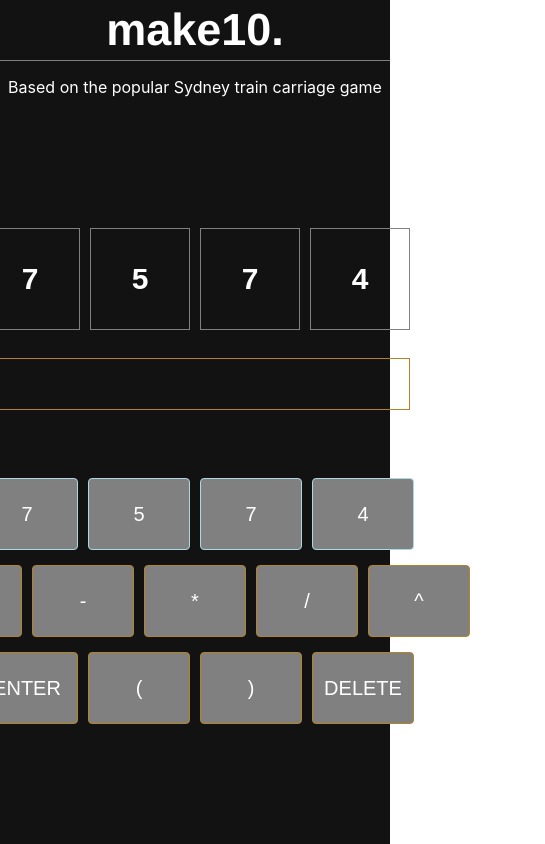
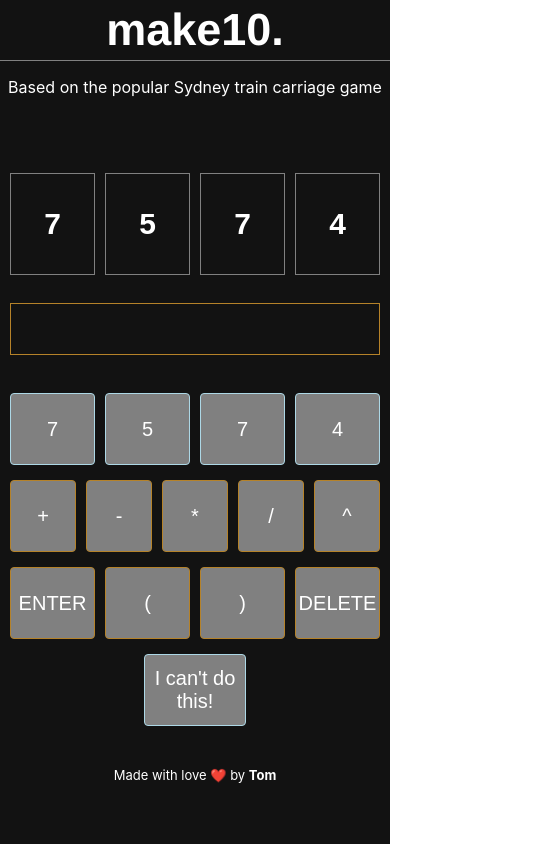
Before and after one commit to tc3149/make10, a React (Create React App) app: page / in a window 390 px wide. Shown: the whole page, 545 px wide, since content can reach past the window. Built offline with nearby package versions, Linux system fonts and the light colour scheme.

Commit message:
Made the app mobile responsive

```diff
--- a/package.json
+++ b/package.json
@@ -3,6 +3,9 @@
   "version": "0.1.0",
   "private": true,
   "dependencies": {
+    "@emotion/react": "^11.10.0",
+    "@emotion/styled": "^11.10.0",
+    "@mui/material": "^5.10.1",
     "@testing-library/jest-dom": "^5.14.1",
     "@testing-library/react": "^13.0.0",
     "@testing-library/user-event": "^13.2.1",
--- a/src/App.css
+++ b/src/App.css
@@ -32,12 +32,13 @@ nav h1 {
   height: calc(100vh - 240px);
   display: flex;
   align-items: center;
-  padding-top: 105px;
+  padding-top: 50px;
   flex-direction: column;
 }
 
 .board {
   width: 450px;
+  max-width: 100%;
   height: 110px;
   border: 0px solid black;
   display: flex;
@@ -46,6 +47,7 @@ nav h1 {
 
 .calcBoard {
   padding-top: 20px;
+  max-width: 100%;
   width: 450px;
   height: 60px;
   border: 0px solid black;
@@ -91,8 +93,9 @@ nav h1 {
 
 .keyboard {
   width: 700px;
+  max-width: 100%;
   height: 300px;
-  margin-top: 60px;
+  margin-top: 30px;
 }
 
 .line1 {
@@ -132,6 +135,11 @@ nav h1 {
   cursor: pointer;
 }
 
+.credits {
+  margin-top: 50px;
+  font-size: small;
+}
+
 #operator {
   border: 1.5px solid rgb(181, 130, 41);
 }
@@ -143,3 +151,9 @@ nav h1 {
 #disabled {
   background-color: #3a393c;
 }
+
+@media screen and (min-width: 320px) and (max-width: 480px) {
+  .credits {
+    margin-top: 0px;
+  }
+}
--- a/src/App.js
+++ b/src/App.js
@@ -9,7 +9,7 @@ export const AppContext = createContext();
 function App() {
   var nerdamer = require("nerdamer");
 
-  const [chosenNumbers] = useState([
+  const [chosenNumbers, setChosenNumbers] = useState([
     Math.floor(Math.random() * 10),
     Math.floor(Math.random() * 10),
     Math.floor(Math.random() * 10),
@@ -17,6 +17,16 @@ function App() {
   ]);
 
   const [input, setInput] = useState("");
+
+  const onReset = () => {
+    setChosenNumbers([
+      Math.floor(Math.random() * 10),
+      Math.floor(Math.random() * 10),
+      Math.floor(Math.random() * 10),
+      Math.floor(Math.random() * 10),
+    ]);
+    setInput("");
+  };
 
   const onSelectLetter = (keyVal) => {
     let temp = input;
@@ -48,7 +58,14 @@ function App() {
       </nav>
       <p>Based on the popular Sydney train carriage game</p>
       <AppContext.Provider
-        value={{ chosenNumbers, input, onSelectLetter, onDelete, onEnter }}
+        value={{
+          chosenNumbers,
+          input,
+          onSelectLetter,
+          onDelete,
+          onEnter,
+          onReset,
+        }}
       >
         <div className="game">
           <Board />
@@ -56,6 +73,9 @@ function App() {
           <Keyboard />
         </div>
       </AppContext.Provider>
+      <p className="credits">
+        Made with love ❤️ by <b>Tom</b>
+      </p>
     </div>
   );
 }
--- a/src/components/Key.js
+++ b/src/components/Key.js
@@ -2,13 +2,15 @@ import React, { useContext } from "react";
 import { AppContext } from "../App";
 
 function Key({ keyVal, operator }) {
-  const { onEnter, onDelete, onSelectLetter } = useContext(AppContext);
+  const { onEnter, onDelete, onSelectLetter, onReset } = useContext(AppContext);
 
   const selectLetter = () => {
     if (keyVal === "ENTER") {
       onEnter();
     } else if (keyVal === "DELETE") {
       onDelete();
+    } else if (keyVal === "I can't do this!") {
+      onReset();
     } else {
       onSelectLetter(keyVal);
     }
--- a/src/components/Keyboard.js
+++ b/src/components/Keyboard.js
@@ -56,6 +56,9 @@ function Keyboard() {
           return <Key keyVal={key} operator />;
         })}
       </div>
+      <div className="line3">
+        <Key keyVal={"I can't do this!"} />
+      </div>
     </div>
   );
 }
```
Also changed, not shown: 1 other file (tests, documents, lock files or other folders).
